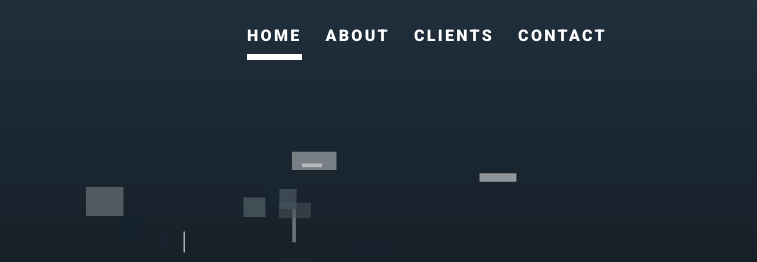
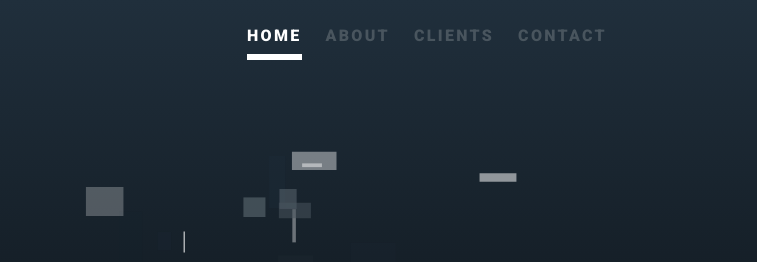
Before and after one commit to nathan-kansu/kansu, a Gatsby site: page / in a window 1280 px wide. Shown: the top 262 px of the page, 523-1280 px from the left. Built offline with nearby package versions, Linux system fonts and the light colour scheme; Gatsby itself is replaced by a stand-in of ours.

Commit message:
added NavLinkDesktop

```diff
--- a/src/components/nav-desktop.tsx
+++ b/src/components/nav-desktop.tsx
@@ -1,7 +1,8 @@
-import { Link } from 'gatsby'
 import { rem } from 'polished'
 import React from 'react'
 import styled from 'styled-components'
+
+import NavLinkDesktop from '../components/nav-link-desktop'
 import { NAV } from '../constants'
 
 const StyledNavDesktop = styled.nav`
@@ -24,38 +25,12 @@ const StyledLi = styled.li`
   }
 `
 
-const StyledLink = styled(Link)`
-  color: ${props => props.theme.colors.white};
-  display: block;
-  font-family: ${props => props.theme.fonts.heading};
-  font-weight: bold;
-  font-size: 1rem;
-  letter-spacing: 2.3px;
-  position: relative;
-  text-transform: uppercase;
-
-  &.active {
-    position: relative;
-
-    &:after {
-      border-bottom: solid ${rem(6)} ${props => props.theme.colors.white};
-      bottom: -${rem(12)};
-      content: '';
-      left: 0;
-      position: absolute;
-      right: 0;
-    }
-  }
-`
-
 const Nav = () => (
   <StyledNavDesktop>
     <StyledUl>
       {NAV.map(({ title, url }) => (
         <StyledLi key={title}>
-          <StyledLink to={url} activeClassName="active">
-            {title}
-          </StyledLink>
+          <NavLinkDesktop url={url} title={title} />
         </StyledLi>
       ))}
     </StyledUl>
--- /dev/null
+++ b/src/components/nav-link-desktop.tsx
@@ -0,0 +1,48 @@
+import { Link } from 'gatsby'
+import { rem } from 'polished'
+import React from 'react'
+import styled from 'styled-components'
+
+interface NavLinkDesktopProps {
+  title: string
+  url: string
+}
+
+const StyledNavLinkDesktop = styled(Link)`
+  color: ${props => props.theme.colors.grey};
+  display: block;
+  font-family: ${props => props.theme.fonts.heading};
+  font-weight: bold;
+  font-size: 1rem;
+  letter-spacing: 2.3px;
+  position: relative;
+  text-transform: uppercase;
+  transition: color 0.1s;
+
+  &:hover {
+    color: ${props => props.theme.colors.white};
+  }
+
+  &.active {
+    color: ${props => props.theme.colors.white};
+    position: relative;
+
+    &:after {
+      border-bottom: solid ${rem(6)} ${props => props.theme.colors.white};
+      bottom: -${rem(12)};
+      content: '';
+      left: 0;
+      position: absolute;
+      right: 0;
+    }
+  }
+`
+const NavLinkdesktop = ({ title, url }: NavLinkDesktopProps) => {
+  return (
+    <StyledNavLinkDesktop activeClassName="active" to={url}>
+      {title}
+    </StyledNavLinkDesktop>
+  )
+}
+
+export default NavLinkdesktop
```
